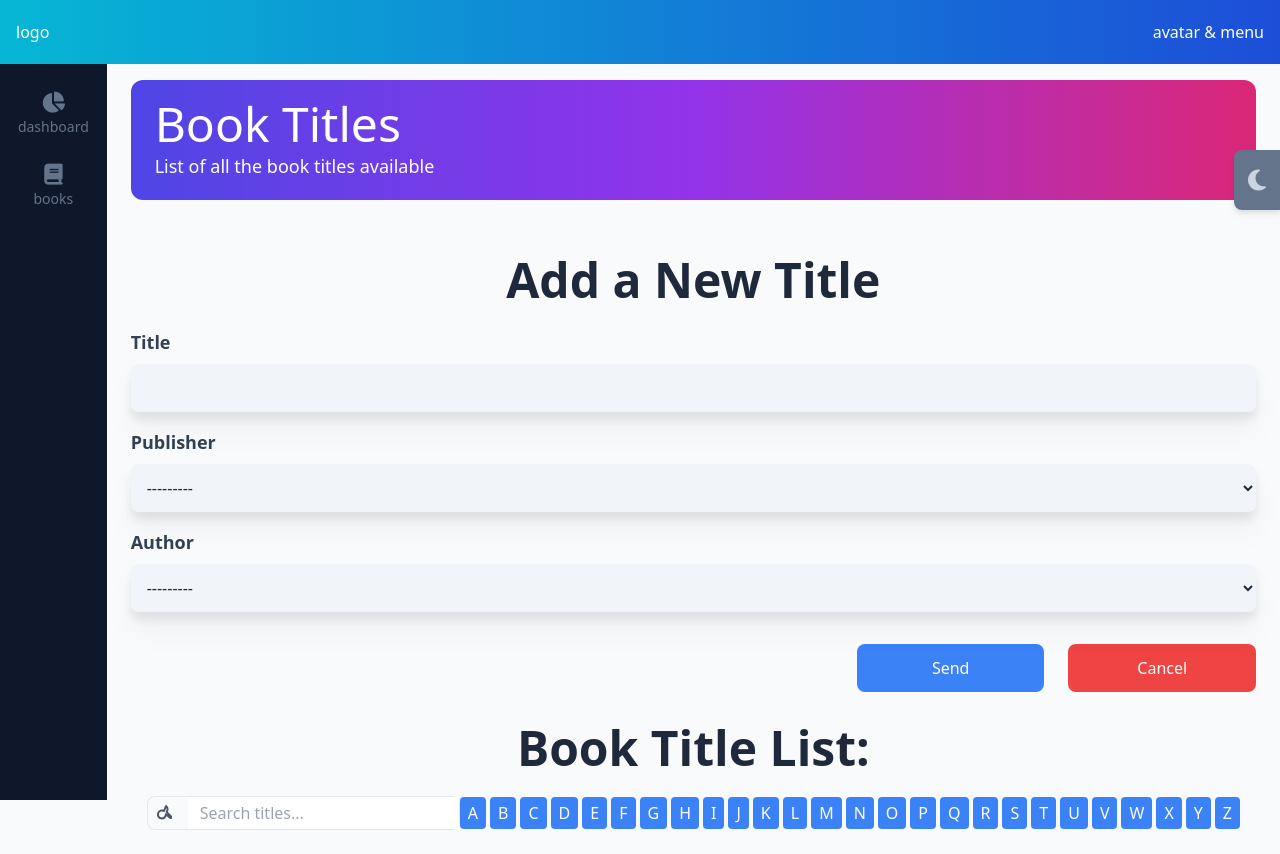
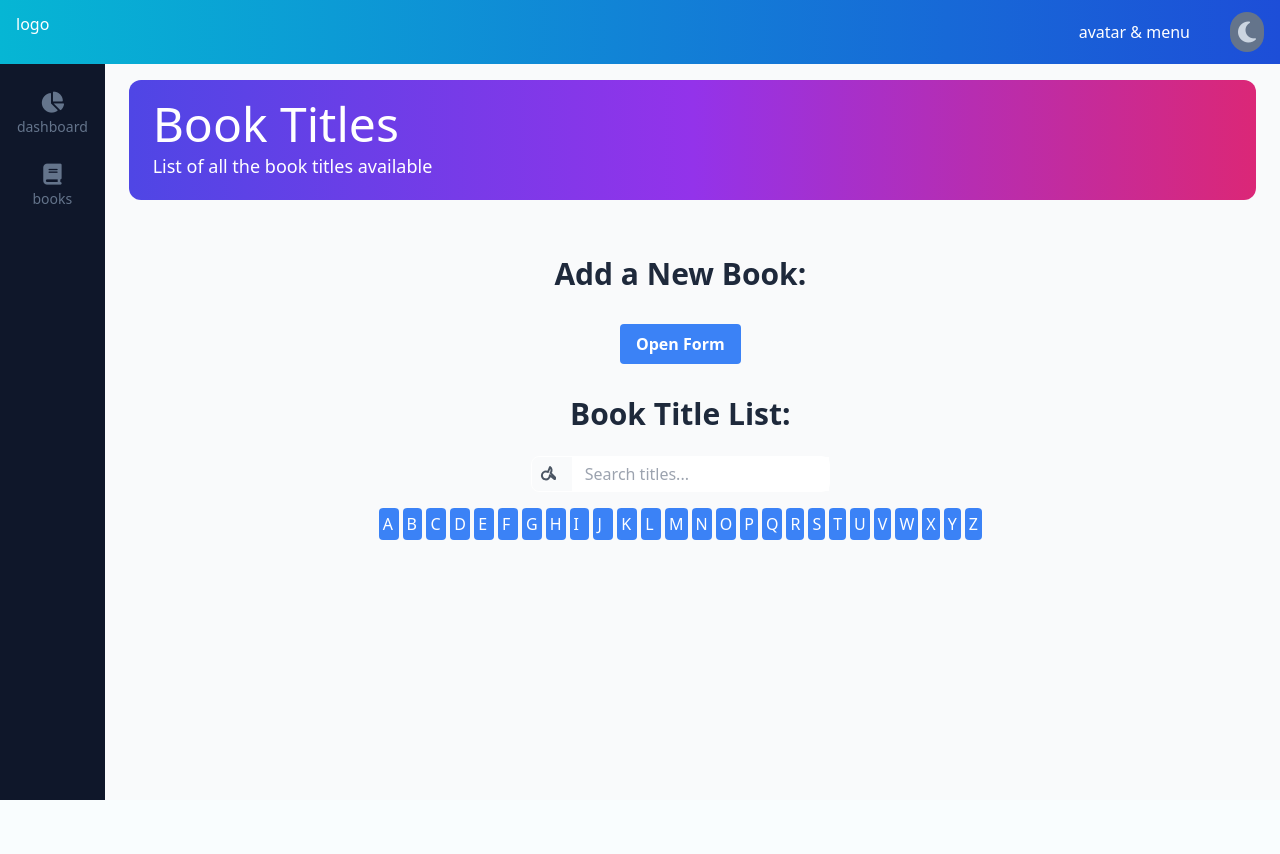
Before and after one commit to GCacho/FullStack-DjangoReactViteTailwindPostgre, a Django app: page /books/ in a window 1280 px wide. After the commit the page ends 800 px from the top, so only its background shows below. Run offline with Django 4.2, Linux system fonts and the light colour scheme; data that the repository does not hold is empty; some libraries are stand-ins or nearby versions.

Commit message:
Responsive style added

```diff
--- a/src/books/templates/books/main.html
+++ b/src/books/templates/books/main.html
@@ -8,19 +8,7 @@
 
     {% include "components/header.html" with title="Book Titles" description="List of all the book titles available" %}
 
-    <h1 class="flex justify-center items-center mt-4 text-slate-800 dark:text-gray-50 text-5xl font-bold p-4 rounded-lg">Add a New Title</h1>
-
-    <form action="" method="POST">
-        {% csrf_token %}
-
-        <div class="mb-2 pt-2 pb-2">
-
-            {% for field in form %}
-                <div class="mb-4"> <label class="block text-slate-700 text-lg font-bold mb-2 dark:text-slate-400" for="{{ field.id_for_label }}">{{ field.label }}</label>
-                    {% render_field field class="bg-slate-100 dark:bg-slate-700 dark:text-slate-300 text-slate-800 rounded-lg p-3 drop-shadow-xl w-full" %}
-                </div>
-            {% endfor %}
-
+    {% comment %} Alerta de confirmacion en creacion del formulario {% endcomment %}
     {% if messages %}
         {% for message in messages %}
             {% if 'info' in message.tags %}
@@ -31,37 +19,59 @@
         {% endfor %}
     {% endif %}
 
-        <div class="flex justify-end">
-            <button type="submit" class="w-1/6 p-3 bg-blue-500 text-white rounded-lg mt-4 hover:bg-yellow-300 hover:text-slate-800">Send</button>
-            <button type="reset" class="w-1/6 p-3 bg-red-500 text-white rounded-lg mt-4 ml-6 hover:bg-red-700">Cancel</button>
+    <div class="flex flex-col items-center justify-center my-4">
+        <h1 class="text-slate-800 dark:text-gray-50 text-3xl font-bold p-4 rounded-lg">Add a New Book:</h1>
+        <button id="openModalButton" class="bg-blue-500 text-white font-bold py-2 px-4 rounded mt-4">
+            Open Form
+        </button>
+    </div>
+
+    <div id="myModal" class="hidden flex fixed inset-0 bg-gray-600 bg-opacity-90 items-center justify-center w-full h-full">
+        <form action="" method="POST" class="bg-white rounded-lg dark:bg-gray-900 p-8 w-11/12 md:w-3/4 lg:w-1/2">
+            {% csrf_token %}
+
+            <div class="mb-2 pt-2 pb-2">
+                <h2 class="text-slate-800 dark:text-gray-50 text-3xl font-bold rounded-lg mb-8">Add a New Book:</h2>
+
+                {% for field in form %}
+                    <div class="mb-4"> <label class="block text-slate-700 text-lg font-bold mb-2 dark:text-slate-400" for="{{ field.id_for_label }}">{{ field.label }}</label>
+                        {% render_field field class="bg-slate-100 dark:bg-slate-700 dark:text-slate-300 text-slate-800 rounded-lg p-3 drop-shadow-xl w-full" %}
+                    </div>
+                {% endfor %}
+
+                <div class="flex justify-center space-x-2">
+                    <button type="submit" class="w-full sm:w-1/3 md:w-1/6 p-3 bg-blue-500 text-white rounded-lg mt-4 hover:bg-yellow-300 hover:text-slate-800">Send</button>
+                    <button type="reset" id="closeModalButton" class="w-full sm:w-1/3 md:w-1/6 p-3 bg-red-500 text-white rounded-lg mt-4 hover:bg-red-700">Cancel</button>
+                </div>
             </div>
         </form>
+    </div>
 
+    <div class="flex flex-col items-center my-4">
 
-    <h1 class="flex justify-center items-center mt-4 text-slate-800 dark:text-gray-50 text-5xl font-bold p-4 rounded-lg">Book Title List:</h1>
-
-    <div class="flex justify-between items-center py-2 px-4">
         <!-- Contenedor para la Barra de Búsqueda -->
-        <div class="flex items-center border rounded-lg w-1/2">
+        <div class="flex flex-col items-center mb-4">
+            <h1 class="text-slate-800 dark:text-gray-50 text-3xl font-bold p-4 rounded-lg">Book Title List:</h1>
+            <div class="flex items-center border border-white rounded-lg mt-2">
                 <span class="px-2">
                     <svg class="w-6 h-6 text-gray-600" fill="none" stroke="currentColor" viewBox="0 0 24 24" xmlns="http://www.w3.org/2000/svg"><path stroke-linecap="round" stroke-linejoin="round" stroke-width="2" d="M8 10a4 4 0 101.9 3.3L14.4 17H15v-1.6l-4.5-4.5a4 4 0 00-.5-5.9z"></path></svg>
                 </span>
-            <input type="text" id="searchInput" placeholder="Search titles..." class="px-3 py-1 w-full">
+                <input type="text" id="searchInput" placeholder="Search titles..." class="px-3 py-1 border border-white ">
+            </div>
         </div>
 
         <!-- Contenedor para las Letras -->
-        <div class="flex items-center space-x-1">
+        <div class="grid grid-cols-9 sm:grid-cols-12 md:grid-flow-col-dense gap-1">
             {% for letter in letters %}
-                <a href="#" data-letter="{{ letter }}" class="px-2 py-1 bg-blue-500 text-white rounded hover:bg-blue-700 focus:outline-none focus:ring-2 focus:ring-blue-500 focus:ring-opacity-50">
+                <a href="#" data-letter="{{ letter }}" class="px-1 py-1 bg-blue-500 text-white rounded hover:bg-blue-700 focus:outline-none focus:ring-2 focus:ring-blue-500 focus:ring-opacity-50">
                     {{ letter }}
                 </a>
             {% endfor %}
         </div>
-    </div>
 
         {% if qs %}
-        <div class="flex justify-center mt-4">
-            <ul class="grid grid-cols-4 gap-4 bg-transparent borderrounded-lg p-4">
+            <div class="flex justify-start mt-4">
+                <ul class="grid grid-cols-1 sm:grid-cols-3 md:grid-cols-4 gap-4 bg-transparent borderrounded-lg p-4">
                     {% for elmnt in qs %}
                     <li class="book-item border border-white rounded-lg p-2" data-title-letter="{{ elmnt.title.0|lower }}">
                         <a href="{{ elmnt.get_absolute_url }}" class="text-lg text-slate-800 dark:text-gray-50 hover:text-blue-500">
@@ -73,6 +83,9 @@
             </div>
         {% endif %}
 
-    <script src="{% static 'js/books_app.js' %}"></script>
+    </div>
+
+    <script src="{% static 'js/search_books_app.js' %}"></script>
+    <script src="{% static 'js/show_form_books_app.js' %}"></script>
 
 {% endblock content %}
--- a/src/templates/components/header.html
+++ b/src/templates/components/header.html
@@ -1,4 +1,4 @@
-<div class="bg-gradient-to-r from-indigo-600 via-purple-600 to-pink-600 text-white rounded-xl mb-10 h-[120px] flex justify-between items-center px-6">
+<div class="bg-gradient-to-r from-indigo-600 via-purple-600 to-pink-600 text-white rounded-xl mb-1 sm:mb-10 h-[120px] flex justify-between items-center px-6 lg:ml-6 md:ml-6">
     <div class="flex-col">
         <div class="text-5xl">{{ title }}</div>
         <div class="text-lg mt-1">{{ description }}</div>
--- a/src/templates/layout/navbar.html
+++ b/src/templates/layout/navbar.html
@@ -3,8 +3,12 @@
         <div>
             logo
         </div>
-        <div>
+
+        <div class="flex items-center space-x-2">
             avatar & menu
+            <a href="{% url 'change' %}" class="flex ml-10 justify-center items-center text-2xl p-2 rounded-full bg-slate-500 hover:bg-slate-600 dark:bg-yellow-300 dark:hover:bg-yellow-500 text-slate-300 dark:text-slate-800 transition-all">
+                <i class="fa-solid {% if request.session.is_dark_mode %}fa-sun{% else %}fa-moon{% endif %}"></i>
+            </a>
         </div>
     </div>
 </nav>
--- a/src/theme/static/js/books_app.js
+++ b/src/theme/static/js/search_books_app.js
@@ -49,3 +49,11 @@
         }
     });
 });
+
+document.getElementById("openModalButton").addEventListener("click", function() {
+    document.getElementById("myModal").classList.remove("hidden");
+});
+
+document.getElementById("closeModalButton").addEventListener("click", function() {
+    document.getElementById("myModal").classList.add("hidden");
+});
--- /dev/null
+++ b/src/theme/static/js/show_form_books_app.js
@@ -0,0 +1,7 @@
+document.getElementById("openModalButton").addEventListener("click", function() {
+    document.getElementById("myModal").classList.remove("hidden");
+});
+
+document.getElementById("closeModalButton").addEventListener("click", function() {
+    document.getElementById("myModal").classList.add("hidden");
+});
--- a/src/theme/templates/base.html
+++ b/src/theme/templates/base.html
@@ -13,15 +13,12 @@
 
 	<body class="bg-gray-50 dark:bg-slate-800 dark:text-white">
 		{% include "layout/navbar.html" %}
-		<div class = "grid grid-cols-12">
+		<div class = "grid grid-cols-12 mr-6">
 			<div class="col-span-1">
 				{% include "layout/sidebar.html" %}
 			</div>
 			<div class="col-span-11">
-				<div class = "pt-20 px-6">
-					<a href="{% url "change" %}" class="text-2xl fixed top-[150px] right-0 p-3.5 rounded-l-lg bg-slate-500 hover:bg-slate-600 dark:bg-yellow-300 dark:hover:bg-yellow-500 text-slate-300 dark:text-slate-800 drop-shadow-md transition-all">
-						<i class="fa-solid {% if request.session.is_dark_mode %}fa-sun{% else %}fa-moon{% endif %}"></i>
-					</a>
+				<div class = "pt-20">
 					{% block content %}{% endblock content %}
 				</div>
 			</div>
```
Also changed, not shown: src/templates/components/alert.html (+3 -4 lines). Lines whose indentation alone changed are shown as unchanged.
